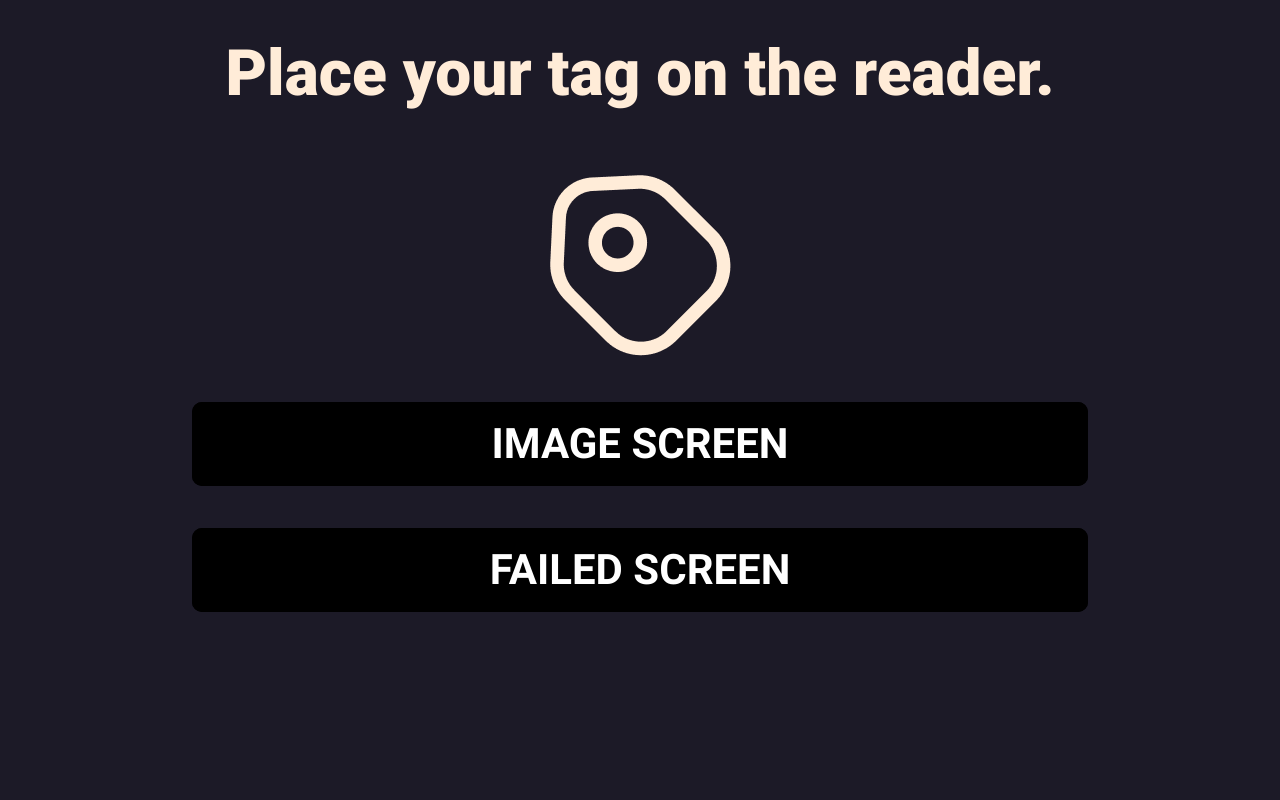
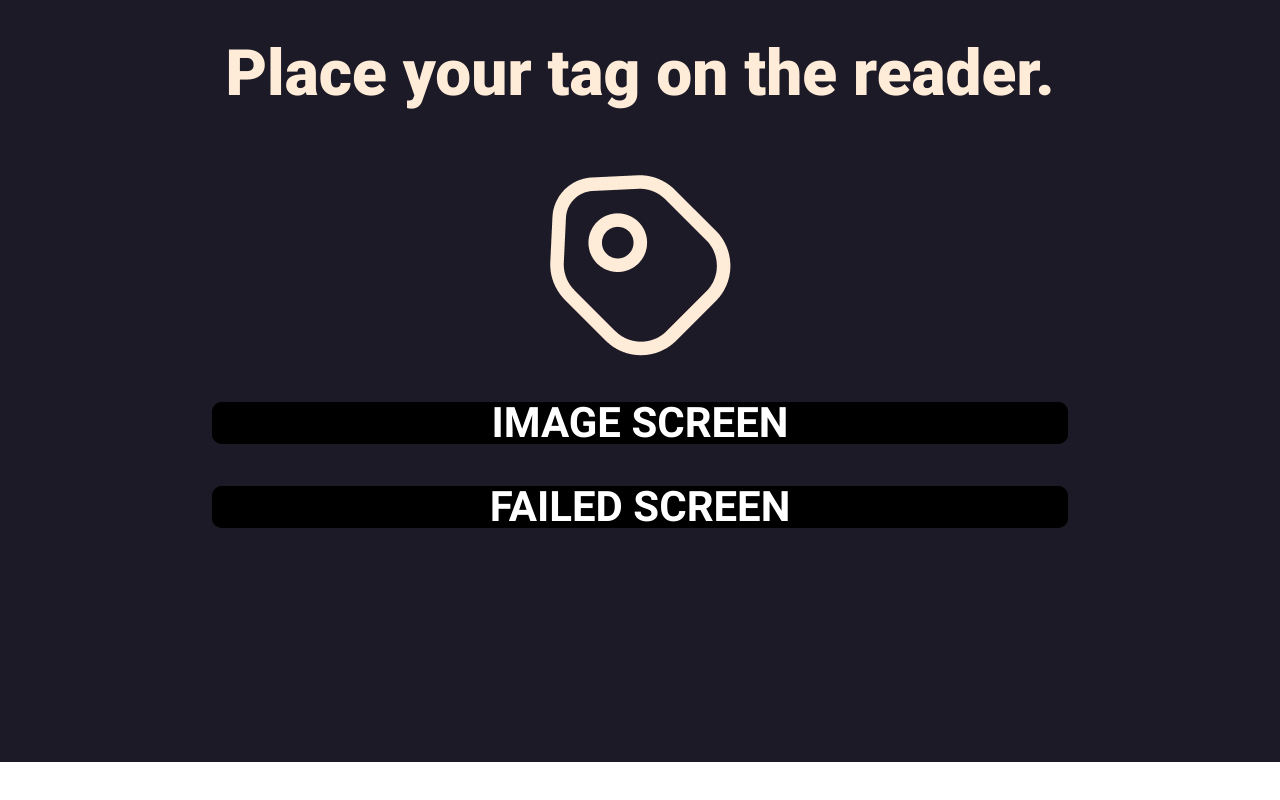
Before and after one commit to MatheusKunnen/integration-workshop-3, a React (Create React App) app in the folder web-app/: page / in a window 1280 px wide. Shown: the part 764-1564 px from the top of the page. After the commit the page ends 1526 px from the top, so only its background shows below. Built offline with nearby package versions, Linux system fonts and the light colour scheme.

Commit message:
Alter global styles and button component

```diff
--- a/web-app/src/components/Button.js
+++ b/web-app/src/components/Button.js
@@ -1,15 +1,18 @@
 import React from "react";
-import { Link } from "react-router-dom";
 import styled from "styled-components";
+import { useNavigate } from "react-router-dom";
 
-const Button = ({ text, destination}) => {
+const Button = ({ text, destination }) => {
+  const navigate = useNavigate();
+  const handleClick = (dest) => {
+    navigate(dest);
+  };
+
   return (
-    <Wrapper>
-      <Link to={destination} style={{ textDecoration: "none" }}>
-        <Container>
-          <Text>{text}</Text>
-        </Container>
-      </Link>
+    <Wrapper onClick={() => handleClick(destination)}>
+      <Container>
+        <Text>{text}</Text>
+      </Container>
     </Wrapper>
   );
 };
@@ -20,12 +23,14 @@ export default Button;
 export const Wrapper = styled.div`
   background-color: var(--color-secondary-black);
   border-radius: 10px;
-  width: auto;
+  cursor: pointer;
+  margin: 20px;
 `;
 
 export const Container = styled.div`
   background-color: var(--color-secondary-black);
   border-radius: 10px;
+  padding: 0px 150px;
 `;
 
 export const Text = styled.p`
@@ -33,6 +38,6 @@ export const Text = styled.p`
   font-family: "Roboto-Bold";
   font-size: 42px;
   color: var(--color-secondary-white);
-  line-height: 2;
+  line-height: 1;
   text-transform: uppercase;
 `;
--- a/web-app/src/styles/styles.js
+++ b/web-app/src/styles/styles.js
@@ -5,10 +5,6 @@ export const H1 = styled.h1`
   font-family: 'Roboto-Black';
   font-size: 96px;
   color: var(--color-secondary-black);
-
-  @media screen and (max-width: 1150px) {
-    margin-right: auto;
-  }
 `;
 
 export const H2 = styled.h2`
@@ -16,10 +12,6 @@ export const H2 = styled.h2`
   font-family: 'Roboto-Black';
   font-size: 64px;
   color: var(--color-secondary-black);
-
-  @media screen and (max-width: 1150px) {
-    margin-right: auto;
-  }
 `;
 
 export const H3 = styled.h3`
@@ -27,10 +19,31 @@ export const H3 = styled.h3`
   font-family: 'Roboto-Black';
   font-size: 48px;
   color: var(--color-secondary-black);
+  text-transform: uppercase;
+`;
 
+export const Text = styled.p`
+  text-align: center;
+  font-family: 'Roboto-Bold';
+  font-size: 40px;
+  color: var(--color-secondary-black);
   text-transform: uppercase;
+  line-height: 0.3;
+  margin-top: 0px;
+`;
 
-  @media screen and (max-width: 1150px) {
-    margin-right: auto;
-  }
+export const Balance = styled.div`
+  background-color: var(--color-primary-light);
+  border: 5px solid var(--color-primary-dark);
+  border-radius: 10px;
+  margin: 30px;
+  padding: 10px 50px;
 `;
+
+export const BalanceText = styled.p`
+  text-align: center;
+  font-family: 'Roboto-Bold';
+  font-size: 42px;
+  color: var(--color-primary-dark);
+  text-transform: uppercase;
+`;
```
